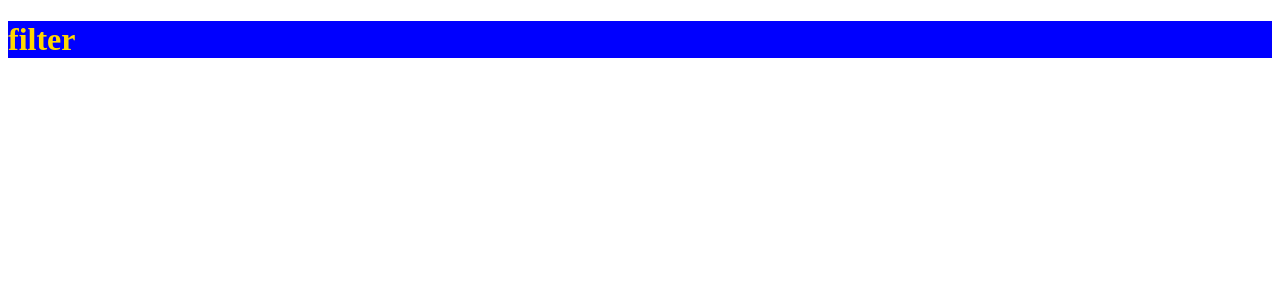
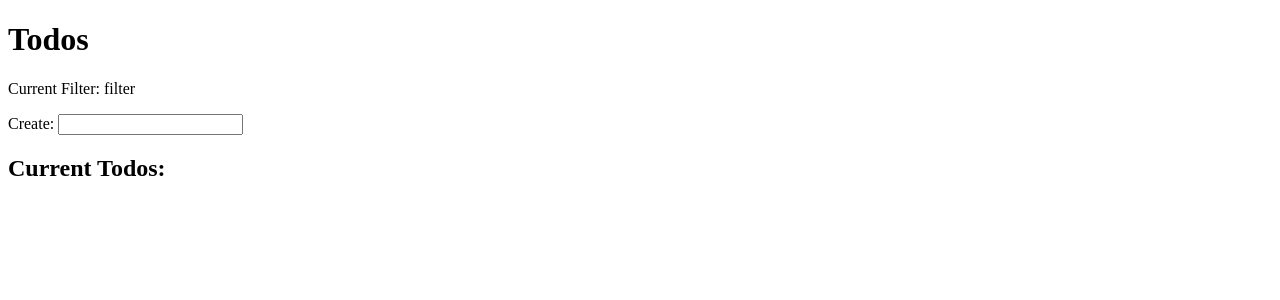
Before and after one commit to KevinMongiello/simple-react-mobx, a React app: page / in a window 1280 px wide. Shown: the top 300 px of the page. Built offline with nearby package versions, Linux system fonts and the light colour scheme.

Commit message:
Add todo list and capability to complete todos

```diff
--- a/package.json
+++ b/package.json
@@ -14,7 +14,8 @@
     "mobx": "^6.3.13",
     "mobx-react": "^7.2.1",
     "react": "^17.0.2",
-    "react-dom": "^17.0.2"
+    "react-dom": "^17.0.2",
+    "uuid": "^8.3.2"
   },
   "devDependencies": {
     "@babel/core": "^7.17.2",
--- a/src/App.css
+++ /dev/null
@@ -1,4 +0,0 @@
-.blue {
-    background: blue;
-    color: gold;
-}
--- a/src/App.js
+++ /dev/null
@@ -1,19 +0,0 @@
-import React from "react";
-import { observer } from "mobx-react";
-import styles from './App.css';
-
-// class App extends React.Component {
-//    render() {
-//        return (
-//            <div>
-//                 <h1>{this.props.store.filter}</h1>
-//             </div>
-//        );
-//    }
-// }
-
-const App = observer(({ store }) => {
-    return <h1 className={styles.blue} >{store.filter}</h1>;
-})
-
-export default App;
--- a/src/AppStore.js
+++ /dev/null
@@ -1,19 +0,0 @@
-import { makeAutoObservable, autorun } from "mobx";
-
-class AppStore {
-    todos = [];
-    filter = "filter";
-    constructor() {
-        makeAutoObservable(this);
-    }
-}
-
-const store = window.store = new AppStore();
-
-export default store;
-
-autorun(() => {
-    console.log('abc')
-    console.log(store.filter)
-    console.log(store.todos)
-})
--- /dev/null
+++ b/src/TodoStore.js
@@ -0,0 +1,44 @@
+import { makeAutoObservable, autorun } from "mobx";
+import { v4 as uuid } from 'uuid';
+
+class TodoStore {
+    todos = [];
+    filter = "filter";
+
+    constructor() {
+        makeAutoObservable(this);
+    }
+
+    createTodo(value) {
+        this.todos.push(new Todo(value));
+    }
+
+    completeTodo (id) {
+        this.todos.find(todo => todo.id === id).complete();
+    }
+}
+
+class Todo {
+    id = uuid();
+    value = "";
+    done = false;
+
+    constructor(value) {
+        this.value = value;
+        makeAutoObservable(this);
+    }
+
+    complete() {
+        this.done = !this.done;
+    }
+}
+
+const store = window.store = new TodoStore();
+
+export default store;
+
+autorun(() => {
+    console.log('abc')
+    console.log(store.filter)
+    console.log(store.todos)
+})
--- /dev/null
+++ b/src/Todos.css
@@ -0,0 +1,8 @@
+.blue {
+    background: blue;
+    color: gold;
+}
+
+.complete {
+    text-decoration: line-through;
+}
--- /dev/null
+++ b/src/Todos.js
@@ -0,0 +1,29 @@
+import React from "react";
+import { observer } from "mobx-react";
+import styles from './Todos.css';
+
+const Todos = observer(({ store }) => {
+    const onKeyDown = (e) => {
+        if (e.which === 13) {
+            store.createTodo(e.target.value)
+        }
+    }
+    const onClick = (id) => {
+        store.completeTodo(id);
+    }
+    return (
+        <div>
+            <h1 className={styles.header} >Todos</h1>
+            <p>Current Filter: {store.filter}</p>
+            <div onKeyDown={onKeyDown}>Create: <input type="text" id="create" name="create" /></div>
+            <h2>Current Todos:</h2>
+            <div>
+                <ul>
+                    {store.todos.map(todo => <li className={todo.completed ? styles.complete :''} onClick={() => onClick(todo.id)} key={todo.id}>{todo.value} {todo.id}</li>)}
+                </ul>
+            </div>
+        </div>
+    );
+});
+
+export default Todos;
--- a/src/index.js
+++ b/src/index.js
@@ -1,6 +1,6 @@
 import React from "react";
 import ReactDOM from "react-dom";
-import App from "./App";
-import store from "./AppStore";
+import Todos from "./Todos";
+import store from "./TodoStore";
 
-ReactDOM.render(<App store={store} />,document.querySelector("#root"));
+ReactDOM.render(<Todos store={store} />,document.querySelector("#root"));
```
Also changed, not shown: 2 other files (tests, documents, lock files or other folders).
